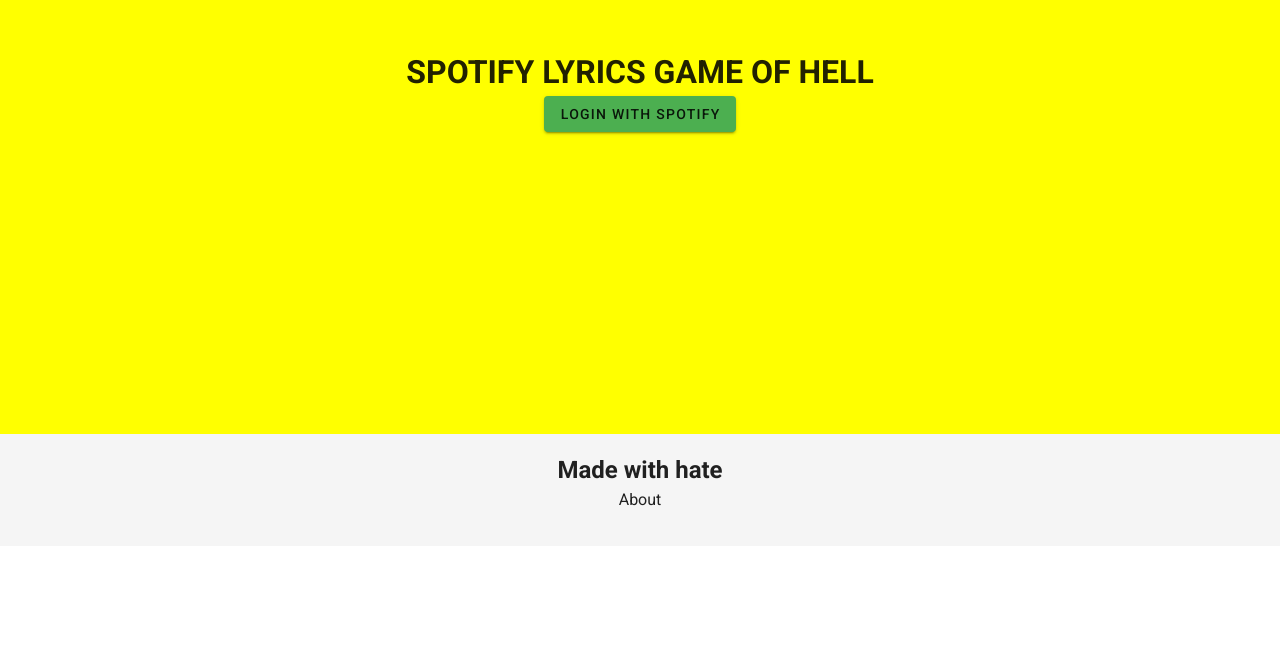
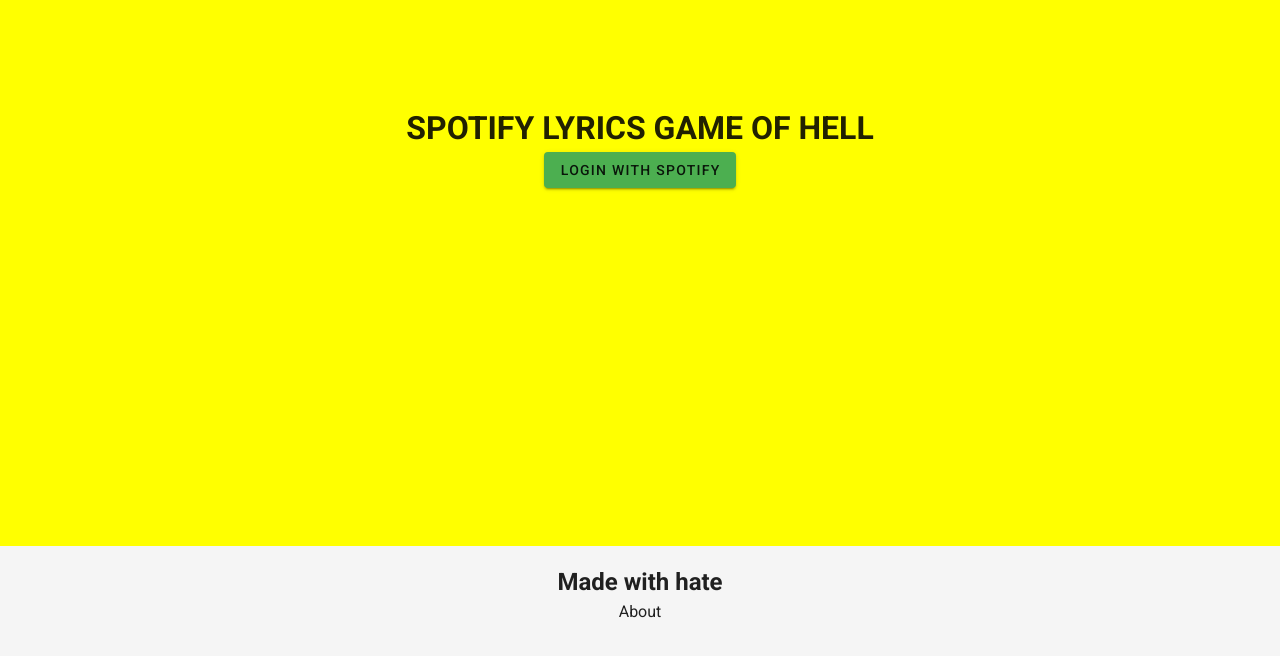
Before and after one commit to russell-hustle/lyrical, a Vue app: page / in a window 1280 px wide. Shown: the part 254-910 px from the top of the page. Before the commit the page ends 800 px from the top, so only its background shows below. Built offline with nearby package versions, Linux system fonts and the light colour scheme.

Commit message:
added dummy song data, fixed layout

```diff
--- a/src/App.vue
+++ b/src/App.vue
@@ -1,17 +1,19 @@
 <template>
 	<v-app>
+		<div id="full-height" class="d-flex">
 			<v-app-bar app v-if="$route.name != 'Landing'">
 				<h1 class="mx-auto">Color Geyser</h1>
 			</v-app-bar>
 
 			<!-- Sizes your content based upon application components -->
-		<v-main class="yellow accent-2">
+			<v-main class="flex-grow-1 yellow accent-2">
 				<!-- Provides the application the proper gutter -->
 				<v-container fluid class="fill-height">
 					<!-- If using vue-router -->
 					<router-view></router-view>
 				</v-container>
 			</v-main>
+		</div>
 
 		<v-footer>
 			<v-col>
@@ -48,6 +50,10 @@
 	text-align: center;
 }
 
+#full-height {
+	height: 100vh;
+}
+
 #about {
 	&:hover {
 		cursor: pointer;
```
Also changed, not shown: src/components/Home.vue (+3 -2 lines). Lines whose indentation alone changed are shown as unchanged.
